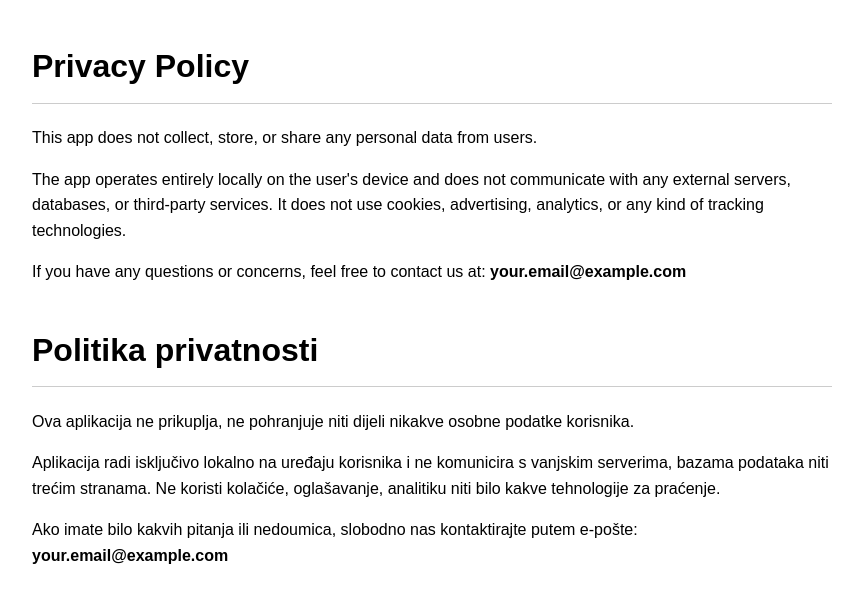
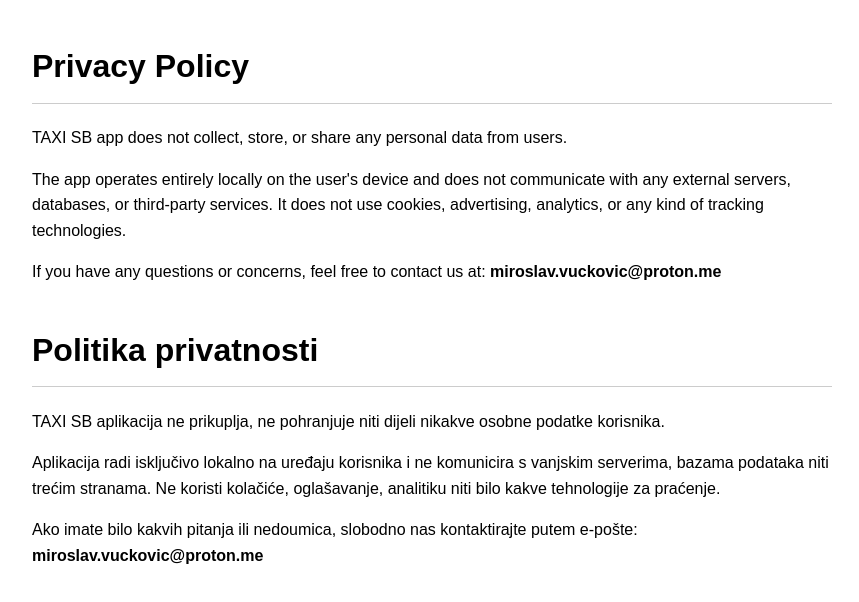
Before and after one commit to miroVuckovic/privacy_policy, a plain HTML site: page index.html in a window 1280 px wide. Shown: the whole page, without its empty margins (208-1067 px from the left). Drawn offline with Linux system fonts and the light colour scheme.

Commit message:
Update index.html

```diff
--- a/index.html
+++ b/index.html
@@ -24,15 +24,15 @@
 <body>
 
   <h1>Privacy Policy</h1>
-  <p>This app does not collect, store, or share any personal data from users.</p>
+  <p>TAXI SB app does not collect, store, or share any personal data from users.</p>
   <p>The app operates entirely locally on the user's device and does not communicate with any external servers, databases, or third-party services. It does not use cookies, advertising, analytics, or any kind of tracking technologies.</p>
-  <p>If you have any questions or concerns, feel free to contact us at: <strong>your.email@example.com</strong></p>
+  <p>If you have any questions or concerns, feel free to contact us at: <strong>miroslav.vuckovic@proton.me</strong></p>
 
   <div class="lang-block">
     <h1>Politika privatnosti</h1>
-    <p>Ova aplikacija ne prikuplja, ne pohranjuje niti dijeli nikakve osobne podatke korisnika.</p>
+    <p>TAXI SB aplikacija ne prikuplja, ne pohranjuje niti dijeli nikakve osobne podatke korisnika.</p>
     <p>Aplikacija radi isključivo lokalno na uređaju korisnika i ne komunicira s vanjskim serverima, bazama podataka niti trećim stranama. Ne koristi kolačiće, oglašavanje, analitiku niti bilo kakve tehnologije za praćenje.</p>
-    <p>Ako imate bilo kakvih pitanja ili nedoumica, slobodno nas kontaktirajte putem e-pošte: <strong>your.email@example.com</strong></p>
+    <p>Ako imate bilo kakvih pitanja ili nedoumica, slobodno nas kontaktirajte putem e-pošte: <strong>miroslav.vuckovic@proton.me</strong></p>
   </div>
 
 </body>
```
